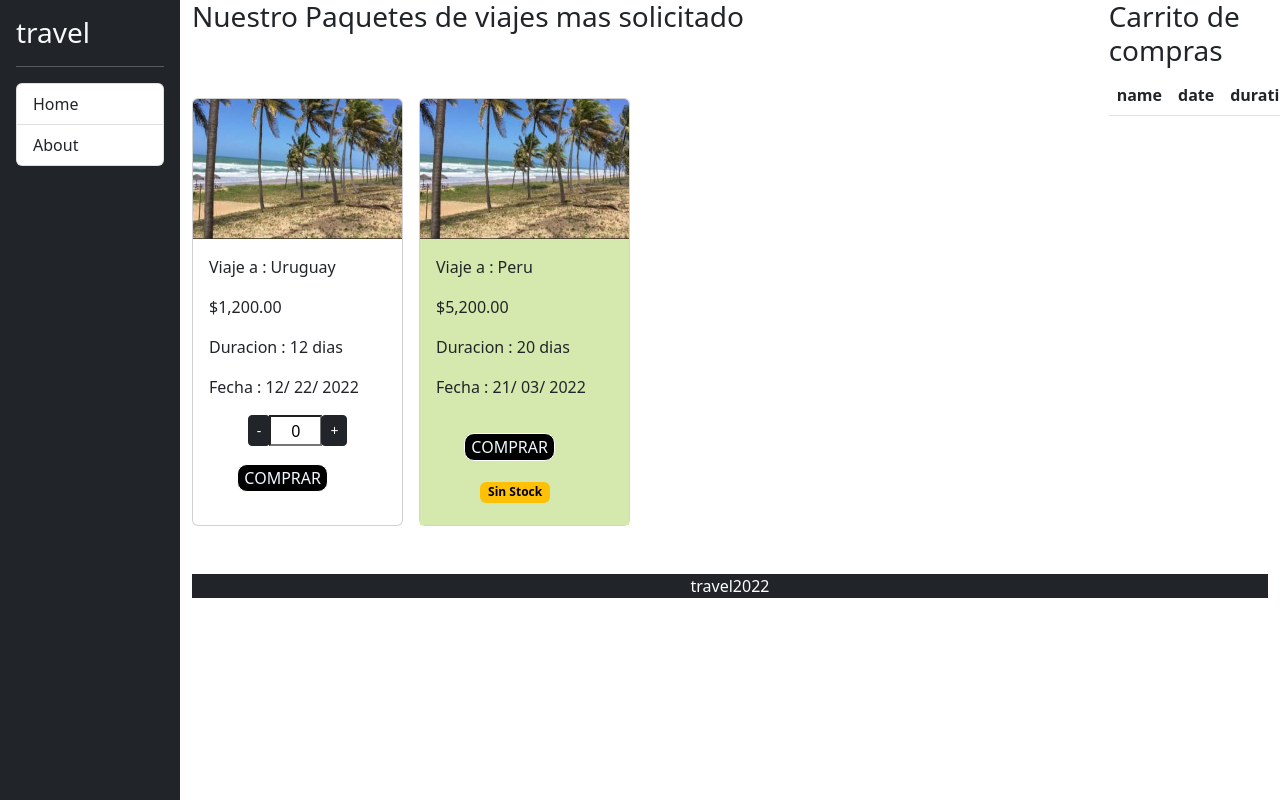
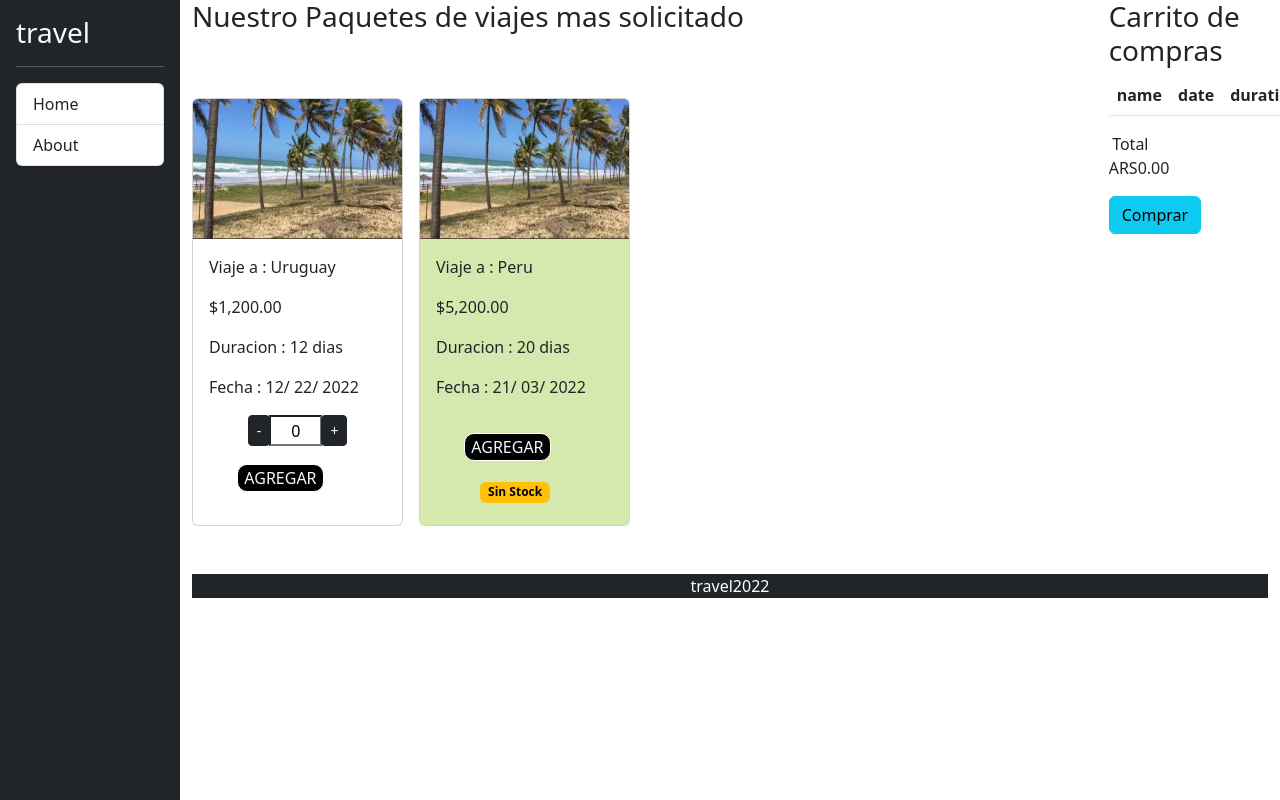
Before and after one commit to isaiasleonel/Travels, an Angular app: page /travels in a window 1280 px wide. Shown: the top 800 px of the page. Built offline with nearby package versions, Linux system fonts and the light colour scheme.

Commit message:
Se agrega buton comprar y se muestra el total del producto en carrito

```diff
--- a/src/app/cart/cart.component.html
+++ b/src/app/cart/cart.component.html
@@ -16,9 +16,13 @@
         <td>{{ travel.name }}</td>
         <td>{{ travel.start_date | uppercase }}</td>
         <td>{{ travel.duration }}</td>
-        <td>{{ travel.price | currency }}</td>
+        <td>{{ travel.price | currency: "ARS" }}</td>
         <td>Cant: {{ travel.quantity }}</td>
       </tr>
     </tbody>
   </table>
+  <p class="text-end">Total {{ total() | currency: "ARS" }}</p>
+  <div class="tex-end">
+    <button class="btn btn-info">Comprar</button>
+  </div>
 </div>
--- a/src/app/cart/cart.component.ts
+++ b/src/app/cart/cart.component.ts
@@ -9,17 +9,20 @@ import { Travel } from '../travel-list/Travel';
   styleUrls: ['./cart.component.css'],
 })
 export class CartComponent implements OnInit {
-  // cartList$: Beer[];
   cartList$: Observable<Travel[]>;
+
   //mandamos por parametros al componente atravez de injectables de Idependencia
   constructor(private cart: TravelCartService) {
     this.cartList$ = cart.cartList.asObservable();
+  }
+  total() {
+    let suma = 0;
+    this.cart.cartList.getValue().forEach((travel) => {
+      suma += travel.quantity * travel.price;
 
-    // this.cartList$ = cart.cartList;
-
-    console.log(this.cartList$);
-    console.log(cart.getCartlist());
-    // this.cart = new BeerCartService();
+      console.log(this.cart.cartList);
+    });
+    return suma;
   }
 
   ngOnInit(): void {}
--- a/src/app/travel-list/travel-list.component.html
+++ b/src/app/travel-list/travel-list.component.html
@@ -24,7 +24,7 @@
           >
           </app-input-integer>
           <button class="btn-pay btn-dark" (click)="addToCart(travel)">
-            COMPRAR
+            AGREGAR
           </button>
           <p class="p-badge">
             <span class="badge text-bg-warning" *ngIf="travel.stock == 0">
```
Also changed, not shown: src/app/travel-cart.service.ts (+4 -5 lines).
